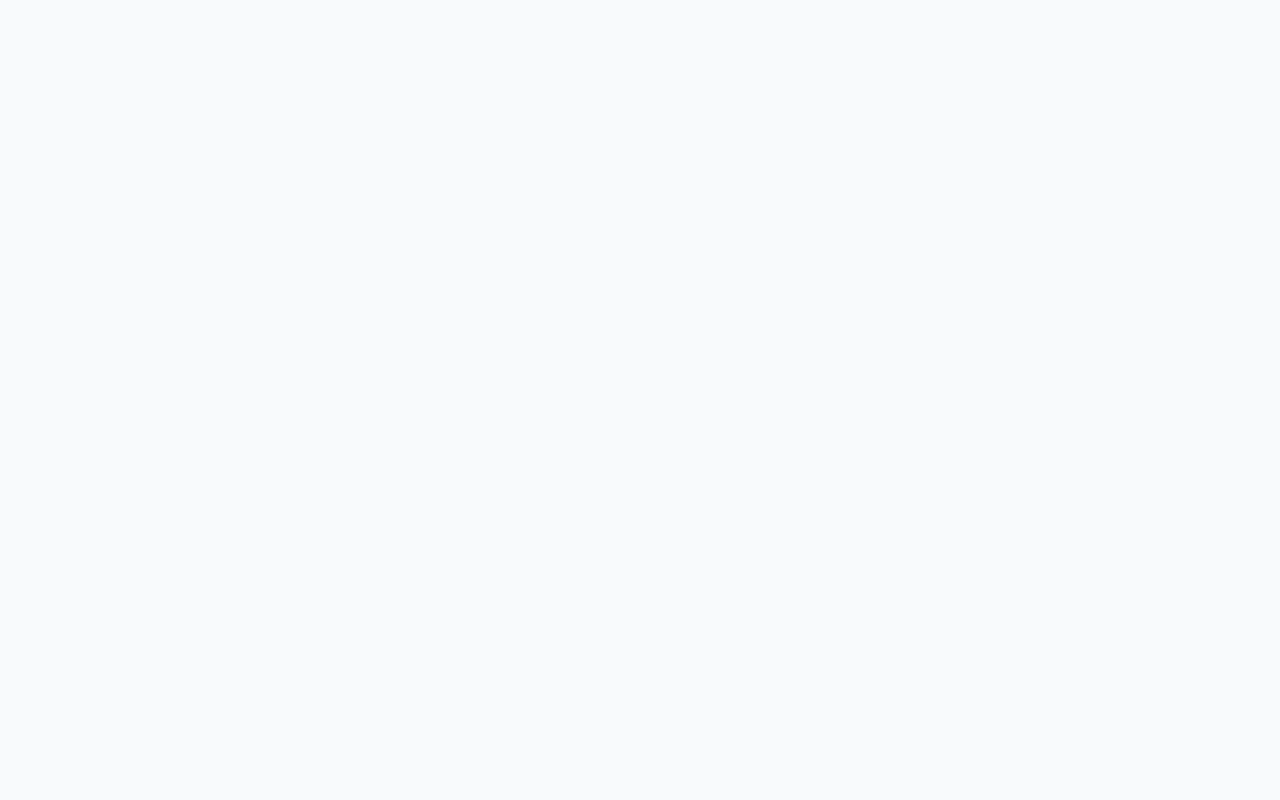
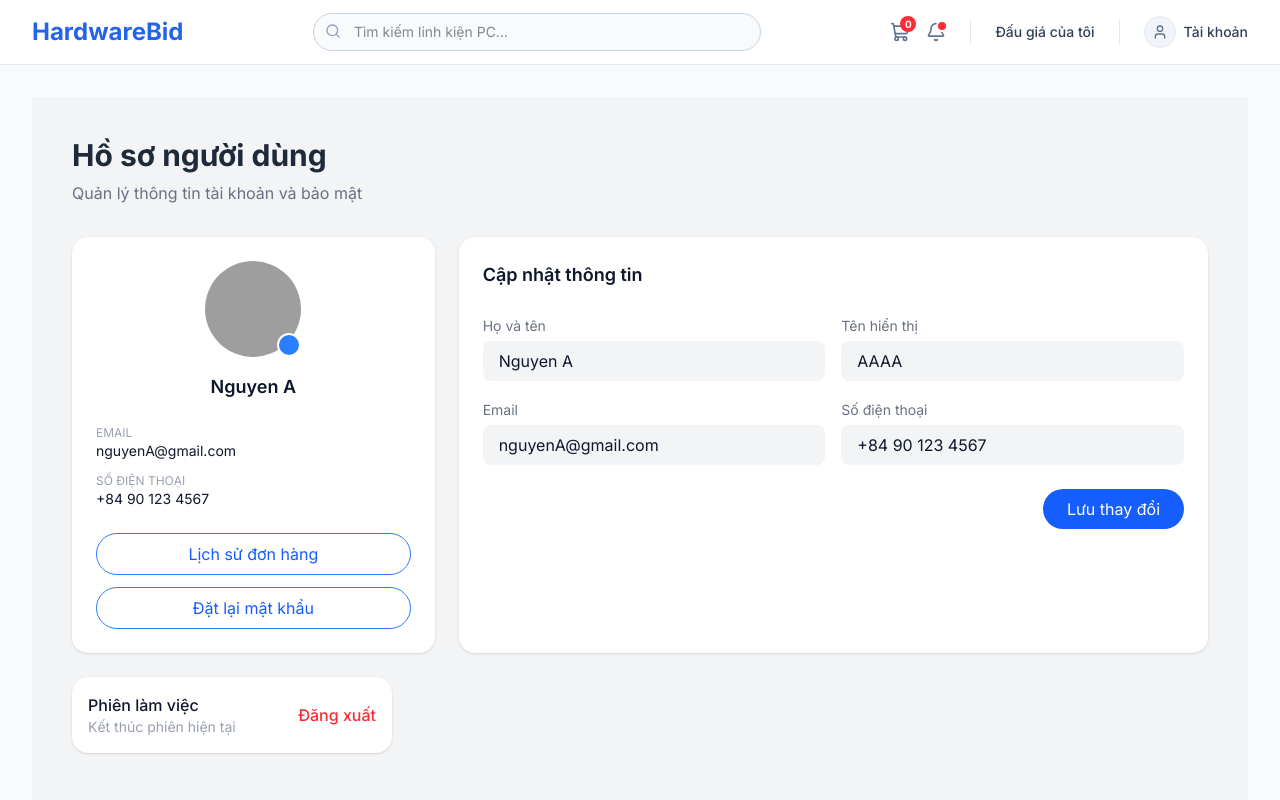
Before and after one commit to trungbb7/Reverse-Auction, a React (Vite) app in the folder Reverse-Auction-FE/: page /profile in a window 1280 px wide. Before the commit this address had no page. Shown: the top 800 px of the page. Built offline with nearby package versions, Linux system fonts and the light colour scheme; no server answers; grey boxes are pictures that could not be loaded.

Commit message:
feat: setup profile page

```diff
--- a/Reverse-Auction-FE/src/App.tsx
+++ b/Reverse-Auction-FE/src/App.tsx
@@ -3,6 +3,7 @@ import { Toaster } from "react-hot-toast";
 import Home from "./components/pages/Home";
 import CreateAuction from "./components/pages/auctions/CreateAuction";
 import MyAuctions from "./components/pages/auctions/MyAuctions";
+import Profile from "./components/pages/Profile.tsx";
 import MainLayout from "./components/layout/MainLayout";
 import AdminLayout from "./components/layout/AdminLayout";
 import AuthLayout from "./components/layout/AuthLayout";
@@ -20,6 +21,7 @@ function App() {
           <Route index element={<Home />} />
           <Route path="create-auction" element={<CreateAuction />} />
           <Route path="my-auctions" element={<MyAuctions />} />
+          <Route path="profile" element={<Profile />} />
         </Route>
 
         {/* Auth Routes */}
--- /dev/null
+++ b/Reverse-Auction-FE/src/components/pages/Profile.tsx
@@ -0,0 +1,201 @@
+import {useState, useEffect} from "react";
+import {useNavigate} from "react-router";
+import api from "@/utils/axios";
+
+type User = {
+    name: string;
+    username: string;
+    email: string;
+    phone: string;
+};
+
+type InputProps = {
+    label: string;
+    name: string;
+    value: string;
+    onChange: (e: React.ChangeEvent<HTMLInputElement>) => void;
+};
+
+const defaultUser: User = {
+    name: "Nguyen A",
+    username: "AAAA",
+    email: "nguyenA@gmail.com",
+    phone: "+84 90 123 4567",
+};
+
+export default function Profile() {
+    const navigate = useNavigate();
+
+    const [user, setUser] = useState<User>(defaultUser);
+    const [form, setForm] = useState<User>(defaultUser);
+    const [loading, setLoading] = useState(true);
+
+    useEffect(() => {
+        const fetchUser = async () => {
+            try {
+                const res = await api.get("/users/me");
+                setUser(res.data);
+                setForm(res.data);
+            } catch {
+                console.warn("API failed");
+            } finally {
+                setLoading(false);
+            }
+        };
+        fetchUser();
+    }, []);
+
+    const handleChange = (e: React.ChangeEvent<HTMLInputElement>) => {
+        setForm((prev) => ({
+            ...prev,
+            [e.target.name]: e.target.value,
+        }));
+    };
+
+    const handleSubmit = async () => {
+        try {
+            const res = await api.put("/users/me", form);
+            setUser(res.data);
+            setForm(res.data);
+            console.log("Updated:", res.data);
+        } catch (err) {
+            console.error(err);
+        }
+    };
+
+    if (loading) {
+        return <div className="p-10">Loading...</div>;
+    }
+    return (
+        <div className="min-h-screen bg-gray-100 p-10">
+            <div className="max-w-6xl mx-auto">
+
+                <h1 className="text-3xl font-bold text-gray-800">
+                    Hồ sơ người dùng
+                </h1>
+
+                <p className="text-gray-500 mt-2">
+                    Quản lý thông tin tài khoản và bảo mật
+                </p>
+
+                <div className="grid grid-cols-3 gap-6 mt-8">
+
+                    {/* LEFT */}
+                    <div className="bg-white rounded-2xl p-6 shadow-sm flex flex-col items-center">
+                        <div className="relative">
+                            <img
+                                src="https://i.pravatar.cc/150"
+                                alt=""
+                                className="w-24 h-24 rounded-full"
+                            />
+                            <div
+                                className="absolute bottom-0 right-0 w-6 h-6 bg-blue-500 rounded-full border-2 border-white"/>
+                        </div>
+                        <h2 className="mt-4 font-semibold text-lg">
+                            {user.name}
+                        </h2>
+
+                        <div className="w-full mt-6 text-sm">
+                            <p className="text-gray-400 text-xs uppercase">Email</p>
+                            <p>{user.email}</p>
+
+                            <p className="text-gray-400 text-xs uppercase mt-3">
+                                Số điện thoại
+                            </p>
+                            <p>{user.phone}</p>
+                        </div>
+
+                        <button
+                            onClick={() => navigate("")}
+                            className="mt-6 w-full border border-blue-500 text-blue-600 py-2 rounded-full hover:bg-blue-50"
+                        >
+                            Lịch sử đơn hàng
+                        </button>
+
+                        <button
+                            onClick={() => navigate("")}
+                            className="mt-3 w-full border border-blue-500 text-blue-600 py-2 rounded-full hover:bg-blue-50"
+                        >
+                            Đặt lại mật khẩu
+                        </button>
+                    </div>
+
+                    {/* RIGHT */}
+                    <div className="col-span-2 bg-white rounded-2xl p-6 shadow-sm">
+                        <h2 className="text-lg font-semibold mb-6">
+                            Cập nhật thông tin
+                        </h2>
+
+                        <div className="grid grid-cols-2 gap-4">
+                            <Input
+                                label="Họ và tên"
+                                name="name"
+                                value={form.name}
+                                onChange={handleChange}
+                            />
+                            <Input
+                                label="Tên hiển thị"
+                                name="username"
+                                value={form.username}
+                                onChange={handleChange}
+                            />
+                            <Input
+                                label="Email"
+                                name="email"
+                                value={form.email}
+                                onChange={handleChange}
+                            />
+                            <Input
+                                label="Số điện thoại"
+                                name="phone"
+                                value={form.phone}
+                                onChange={handleChange}
+                            />
+                        </div>
+
+                        <div className="flex justify-end mt-6">
+                            <button
+                                onClick={handleSubmit}
+                                className="bg-blue-600 text-white px-6 py-2 rounded-full hover:bg-blue-700"
+                            >
+                                Lưu thay đổi
+                            </button>
+                        </div>
+                    </div>
+                </div>
+
+                {/* LOGOUT */}
+                <div className="bg-white rounded-2xl p-4 shadow-sm mt-6 w-80">
+                    <div className="flex justify-between items-center">
+                        <div>
+                            <p className="font-medium">Phiên làm việc</p>
+                            <p className="text-sm text-gray-400">
+                                Kết thúc phiên hiện tại
+                            </p>
+                        </div>
+                        <button
+                            onClick={() => console.log("logout")}
+                            className="text-red-500 font-medium"
+                        >
+                            Đăng xuất
+                        </button>
+                    </div>
+                </div>
+
+            </div>
+        </div>
+    );
+}
+function Input({label, name, value, onChange}: InputProps) {
+    return (
+        <div>
+            <label className="text-sm text-gray-500">{label}</label>
+            <input
+                name={name}
+                value={value || ""}
+                onChange={onChange}
+                className="w-full mt-1 px-4 py-2 bg-gray-100 rounded-lg"
+            />
+        </div>
+    );
+}
```
